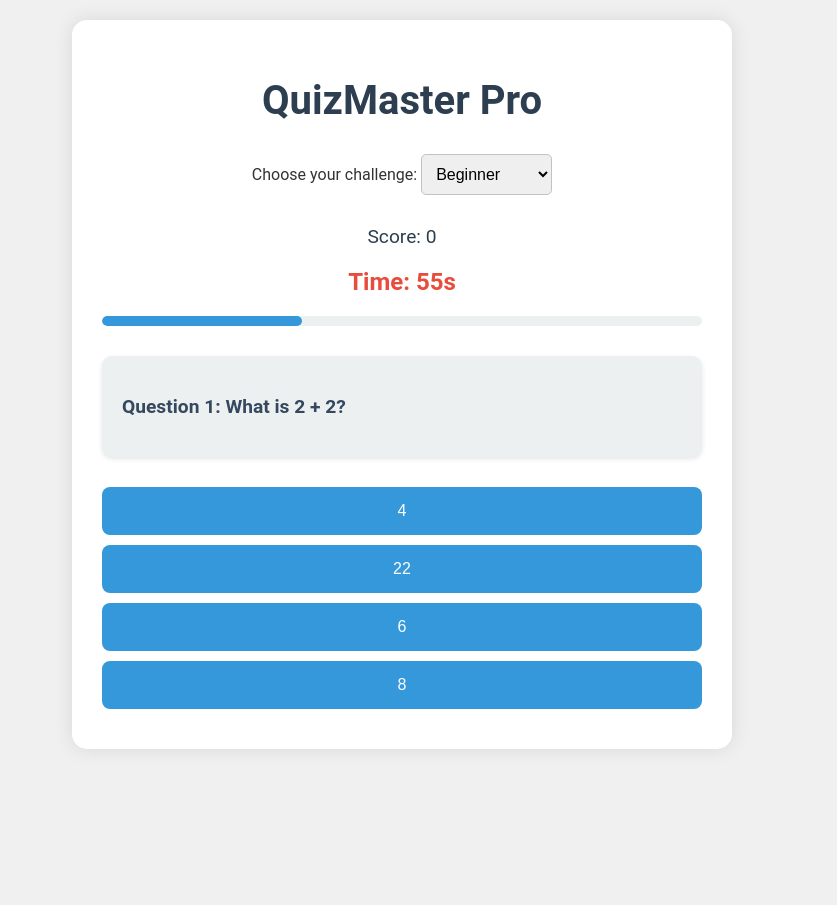
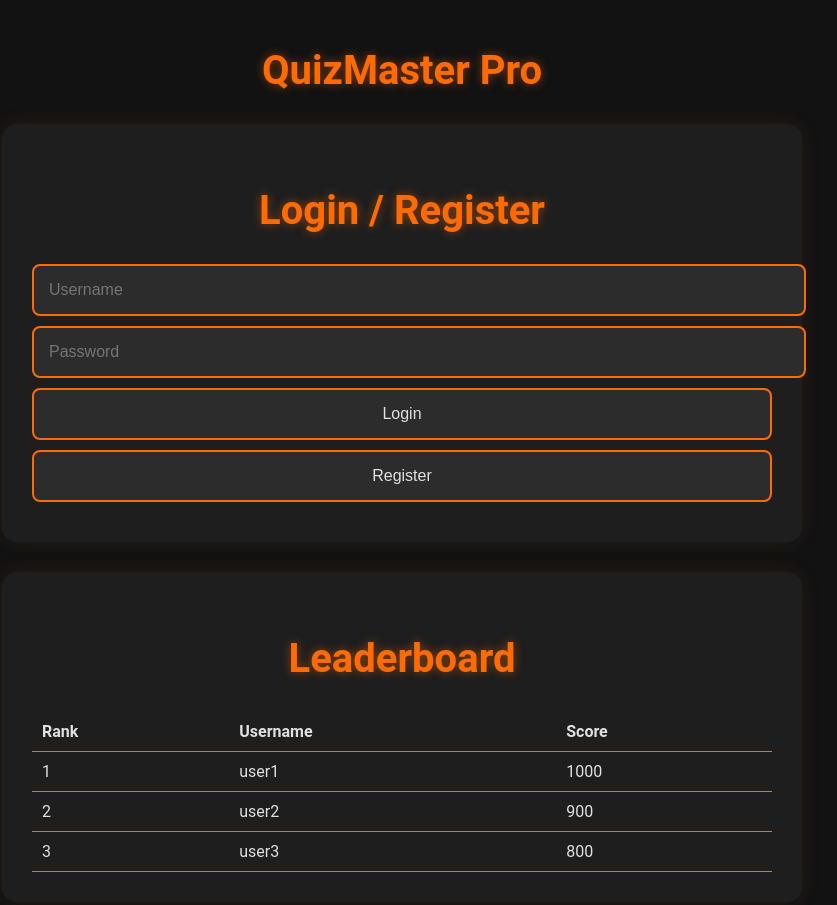
Before and after one commit to AyushMali-17/QuizApp, a plain HTML site: page index.html in a window 1280 px wide. Shown: the whole page, without its empty margins (238-1075 px from the left). Before the commit the page ends 800 px from the top, so only its background shows below. Drawn offline with Linux system fonts and the light colour scheme.

Commit message:
improving the app

```diff
--- a/index.html
+++ b/index.html
@@ -5,112 +5,127 @@
 <head>
     <meta charset="UTF-8">
     <meta name="viewport" content="width=device-width, initial-scale=1.0">
-    <title>Advanced Quiz App</title>
+    <title>QuizMaster Pro</title>
     <style>
+        :root {
+            --bg-color: #121212;
+            --card-bg: #1E1E1E;
+            --text-color: #E0E0E0;
+            --neon-color: #FF6B00;
+            --button-color: #2C2C2C;
+        }
         body {
             font-family: 'Roboto', Arial, sans-serif;
             margin: 0;
             padding: 20px;
-            background-color: #f0f0f0;
-            color: #333;
+            background-color: var(--bg-color);
+            color: var(--text-color);
             transition: background-color 0.3s ease;
         }
-        #quiz-container {
-            max-width: 600px;
+        #app-container {
+            max-width: 800px;
             margin: 0 auto;
-            background-color: white;
+        }
+        .card {
+            background-color: var(--card-bg);
             border-radius: 15px;
             padding: 30px;
-            box-shadow: 0 0 20px rgba(0,0,0,0.1);
+            box-shadow: 0 0 20px rgba(255, 107, 0, 0.1);
+            margin-bottom: 20px;
             transition: all 0.3s ease;
         }
-        h1 {
+        h1, h2 {
             text-align: center;
-            color: #2c3e50;
+            color: var(--neon-color);
             font-size: 2.5em;
             margin-bottom: 30px;
+            text-shadow: 0 0 10px rgba(255, 107, 0, 0.5);
         }
         #question-container {
             margin-bottom: 30px;
-            background-color: #ecf0f1;
+            background-color: var(--card-bg);
             padding: 20px;
             border-radius: 10px;
-            box-shadow: 0 2px 5px rgba(0,0,0,0.1);
+            box-shadow: 0 2px 5px rgba(255, 107, 0, 0.2);
         }
         #question {
             font-size: 1.2em;
             font-weight: bold;
-            color: #34495e;
+            color: var(--text-color);
         }
         .btn {
             display: block;
             width: 100%;
             padding: 15px;
             margin: 10px 0;
-            background-color: #3498db;
-            color: white;
-            border: none;
+            background-color: var(--button-color);
+            color: var(--text-color);
+            border: 2px solid var(--neon-color);
             border-radius: 8px;
             cursor: pointer;
             transition: all 0.3s ease;
             font-size: 1em;
         }
         .btn:hover {
-            background-color: #2980b9;
+            background-color: var(--neon-color);
+            color: var(--bg-color);
             transform: translateY(-2px);
-            box-shadow: 0 4px 8px rgba(0,0,0,0.1);
+            box-shadow: 0 4px 8px rgba(255, 107, 0, 0.3);
         }
         #next-button {
             display: none;
             margin-top: 20px;
-            background-color: #2ecc71;
+            background-color: var(--neon-color);
+            color: var(--bg-color);
         }
         #next-button:hover {
-            background-color: #27ae60;
+            background-color: #FF8C00;
         }
         .correct {
-            background-color: #2ecc71;
+            background-color: #4CAF50;
         }
         .incorrect {
-            background-color: #e74c3c;
+            background-color: #F44336;
         }
         #timer {
             text-align: center;
             font-size: 1.5em;
             margin-bottom: 20px;
-            color: #e74c3c;
+            color: var(--neon-color);
             font-weight: bold;
         }
         #progress-container {
             width: 100%;
             height: 10px;
-            background-color: #ecf0f1;
+            background-color: var(--button-color);
             border-radius: 5px;
             margin-bottom: 30px;
             overflow: hidden;
         }
         #progress-bar {
             height: 100%;
-            background-color: #3498db;
+            background-color: var(--neon-color);
             border-radius: 5px;
             width: 0%;
             transition: width 0.5s ease-in-out;
         }
-        #difficulty-selector {
+        #difficulty-selector, #auth-container, #profile-container, #leaderboard-container, #dashboard-container {
             margin-bottom: 30px;
             text-align: center;
         }
-        #difficulty {
+        select, input {
             padding: 10px;
             font-size: 1em;
             border-radius: 5px;
-            border: 1px solid #bdc3c7;
+            border: 1px solid var(--neon-color);
+            background-color: var(--button-color);
+            color: var(--text-color);
         }
         #score-tracker {
             text-align: center;
             font-size: 1.2em;
             margin-bottom: 20px;
-            color: #2c3e50;
+            color: var(--neon-color);
         }
         .fade-in {
             animation: fadeIn 0.5s;
@@ -129,11 +144,35 @@
             75% { transform: translateX(5px); }
             100% { transform: translateX(0); }
         }
+        table {
+            width: 100%;
+            border-collapse: collapse;
+        }
+        th, td {
+            padding: 10px;
+            text-align: left;
+            border-bottom: 1px solid var(--neon-color);
+        }
     </style>
 </head>
 <body>
-    <div id="quiz-container" class="fade-in">
+    <div id="app-container">
         <h1>QuizMaster Pro</h1>
+        <div id="auth-container" class="card">
+            <h2>Login / Register</h2>
+            <input type="text" id="username" placeholder="Username" class="btn">
+            <input type="password" id="password" placeholder="Password" class="btn">
+            <button id="login-btn" class="btn">Login</button>
+            <button id="register-btn" class="btn">Register</button>
+        </div>
+        <div id="profile-container" class="card" style="display: none;">
+            <h2>User Profile</h2>
+            <p>Username: <span id="profile-username"></span></p>
+            <p>Total Score: <span id="profile-score"></span></p>
+            <p>Quizzes Completed: <span id="profile-quizzes"></span></p>
+            <button id="logout-btn" class="btn">Logout</button>
+        </div>
+        <div id="quiz-container" class="card" style="display: none;">
             <div id="difficulty-selector">
                 <label for="difficulty">Choose your challenge:</label>
                 <select id="difficulty">
@@ -153,6 +192,28 @@
             <div id="answer-buttons"></div>
             <button id="next-button" class="btn">Next Question</button>
         </div>
+        <div id="leaderboard-container" class="card">
+            <h2>Leaderboard</h2>
+            <table id="leaderboard">
+                <thead>
+                    <tr>
+                        <th>Rank</th>
+                        <th>Username</th>
+                        <th>Score</th>
+                    </tr>
+                </thead>
+                <tbody>
+                    <!-- Leaderboard data will be inserted here -->
+                </tbody>
+            </table>
+        </div>
+        <div id="dashboard-container" class="card" style="display: none;">
+            <h2>Your Dashboard</h2>
+            <div id="user-stats">
+                <!-- User statistics will be inserted here -->
+            </div>
+        </div>
+    </div>
     <script src="script.js"></script>
 </body>
 </html>
--- a/script.js
+++ b/script.js
@@ -9,12 +9,18 @@ const progressBar = document.getElementById('progress-bar');
 const difficultySelector = document.getElementById('difficulty');
 const scoreElement = document.getElementById('score');
 const quizContainer = document.getElementById('quiz-container');
+const authContainer = document.getElementById('auth-container');
+const profileContainer = document.getElementById('profile-container');
+const leaderboardContainer = document.getElementById('leaderboard-container');
+const dashboardContainer = document.getElementById('dashboard-container');
 
 let currentQuestionIndex = 0;
 let score = 0;
 let timeLeft = 60;
 let timerId;
 let currentQuestions = [];
+let currentUser = null;
+
 
 const easyQuestions = [
     {
@@ -88,6 +94,8 @@ const hardQuestions = [
     }
 ];
 
+
+
 function startQuiz() {
     currentQuestionIndex = 0;
     score = 0;
@@ -112,6 +120,7 @@ function startQuiz() {
     showQuestion();
     updateProgressBar();
 }
+
 
 function showQuestion() {
     resetState();
@@ -207,3 +216,79 @@ nextButton.addEventListener('click', () => {
 difficultySelector.addEventListener('change', startQuiz);
 
 startQuiz();
+
+
+function login() {
+    const username = document.getElementById('username').value;
+    const password = document.getElementById('password').value;
+    currentUser = { username, score: 0, quizzesCompleted: 0 };
+    updateUI();
+}
+
+function register() {
+    const username = document.getElementById('username').value;
+    const password = document.getElementById('password').value;
+    currentUser = { username, score: 0, quizzesCompleted: 0 };
+    updateUI();
+}
+
+function logout() {
+    currentUser = null;
+    updateUI();
+}
+
+function updateUI() {
+    if (currentUser) {
+        authContainer.style.display = 'none';
+        profileContainer.style.display = 'block';
+        quizContainer.style.display = 'block';
+        dashboardContainer.style.display = 'block';
+
+        document.getElementById('profile-username').textContent = currentUser.username;
+        document.getElementById('profile-score').textContent = currentUser.score;
+        document.getElementById('profile-quizzes').textContent = currentUser.quizzesCompleted;
+
+        updateDashboard();
+    } else {
+        authContainer.style.display = 'block';
+        profileContainer.style.display = 'none';
+        quizContainer.style.display = 'none';
+        dashboardContainer.style.display = 'none';
+    }
+}
+
+function updateLeaderboard() {
+    const leaderboardData = [
+        { rank: 1, username: 'user1', score: 1000 },
+        { rank: 2, username: 'user2', score: 900 },
+        { rank: 3, username: 'user3', score: 800 },
+    ];
+
+    const leaderboardBody = document.querySelector('#leaderboard tbody');
+    leaderboardBody.innerHTML = '';
+    leaderboardData.forEach(entry => {
+        const row = document.createElement('tr');
+        row.innerHTML = `
+            <td>${entry.rank}</td>
+            <td>${entry.username}</td>
+            <td>${entry.score}</td>
+        `;
+        leaderboardBody.appendChild(row);
+    });
+}
+
+function updateDashboard() {
+    const userStats = document.getElementById('user-stats');
+    userStats.innerHTML = `
+        <p>Total Score: ${currentUser.score}</p>
+        <p>Quizzes Completed: ${currentUser.quizzesCompleted}</p>
+        <p>Average Score: ${currentUser.quizzesCompleted > 0 ? (currentUser.score / currentUser.quizzesCompleted).toFixed(2) : 0}</p>
+    `;
+}
+
+document.getElementById('login-btn').addEventListener('click', login);
+document.getElementById('register-btn').addEventListener('click', register);
+document.getElementById('logout-btn').addEventListener('click', logout);
+
+updateLeaderboard();
+updateUI();
```
Lines whose indentation alone changed are shown as unchanged.
